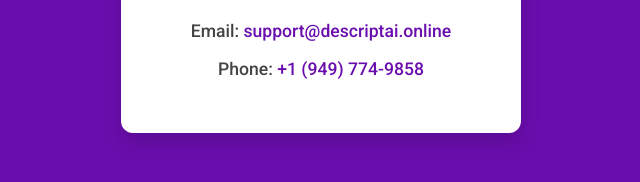
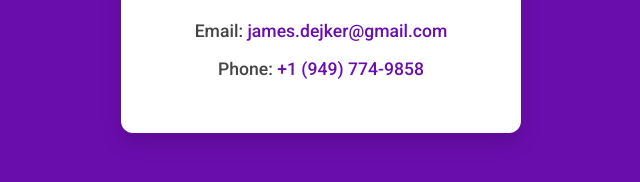
Before and after one commit to Waldo9090/WispAISupport, a plain HTML site: page index.html in a window 1280 px wide. Shown: the part 440-622 px from the top of the page, 319-959 px from the left. Drawn offline with Linux system fonts and the light colour scheme.

Commit message:
Update index.html

```diff
--- a/index.html
+++ b/index.html
@@ -72,7 +72,7 @@
     <h1>Wisp AI Support</h1>
     <p>If you need any assistance, please don’t hesitate to reach out. We’re here to help with any questions or issues you might have.</p>
     <div class="contact-info">
-      <p>Email: <a href="mailto:support@descriptai.online">support@descriptai.online</a></p>
+      <p>Email: <a href="mailto:james.dejker@gmail.com">james.dejker@gmail.com</a></p>
       <p>Phone: <a href="tel:+19497749858">+1 (949) 774-9858</a></p>
     </div>
   </div>
```
